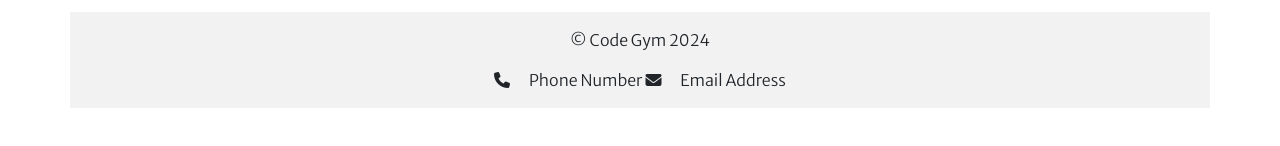
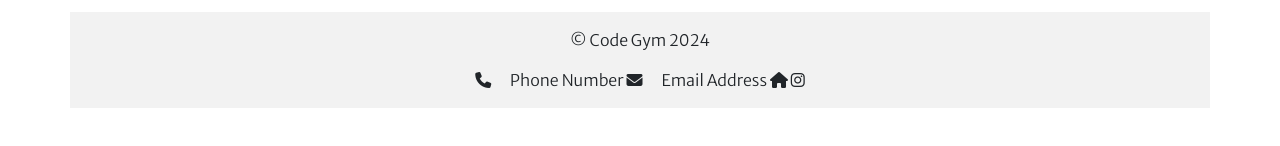
Before and after one commit to jandejager10/CodeInstProj1_resubmission, a plain HTML site: page index.html in a window 1280 px wide. Shown: the part 538-684 px from the top of the page. Drawn offline with nearby package versions, Linux system fonts and the light colour scheme.

Commit message:
Update index.html footer update with socials.

```diff
--- a/index.html
+++ b/index.html
@@ -64,8 +64,8 @@
 
   <footer class="container text-center py-3">
     <p>&copy; Code Gym 2024</p>
-    <a href="#"><i class="fas fa-phone"></i> Phone Number</a>
-    <a href="#"><i class="fas fa-envelope"></i> Email Address</a>
+    <a href="#"><i class="fas fa-phone"></i> Phone Number</a> <a href="#"><i class="fas fa-envelope"></i> Email Address</a>
+    <a href="https://x.com/home"><i class="fa fa-home"></i></a> <a href="https://www.instagram.com/"><i class="fa fa-instagram"></i></a>
   </footer>
 
   </body>
```
